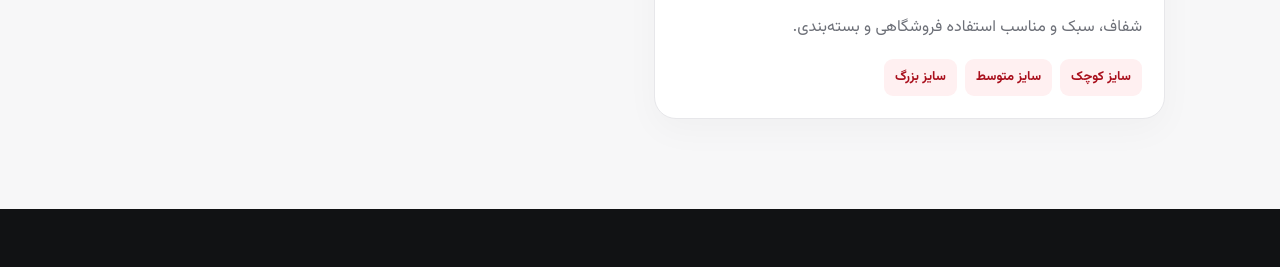
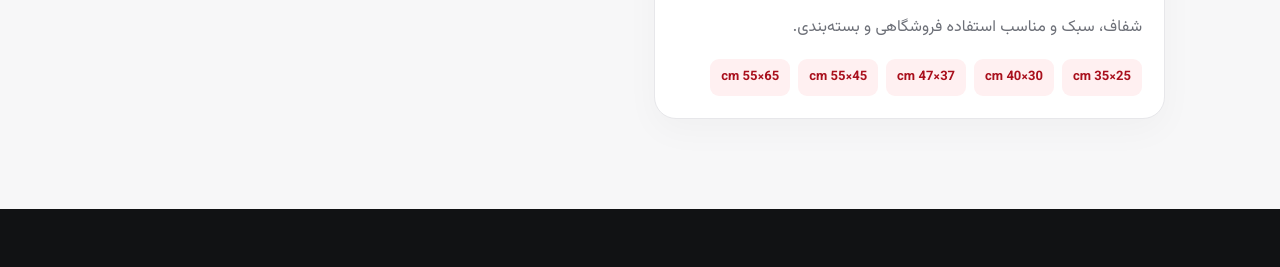
Before and after one commit to neoplast7/neoplast7.github.io, a plain HTML site: page index.html in a window 1280 px wide. Shown: the part 1478-1745 px from the top of the page. Drawn offline with Linux system fonts and the light colour scheme.

Commit message:
Update index.html

```diff
--- a/index.html
+++ b/index.html
@@ -101,10 +101,12 @@
         </p>
 
         <div class="sizes">
-          <span data-i18n="small">سایز کوچک</span>
-          <span data-i18n="medium">سایز متوسط</span>
-          <span data-i18n="large">سایز بزرگ</span>
-        </div>
+  <span>25×35 cm</span>
+  <span>30×40 cm</span>
+  <span>37×47 cm</span>
+  <span>45×55 cm</span>
+  <span>65×55 cm</span>
+</div>
 
       </div>
     </article>
```
